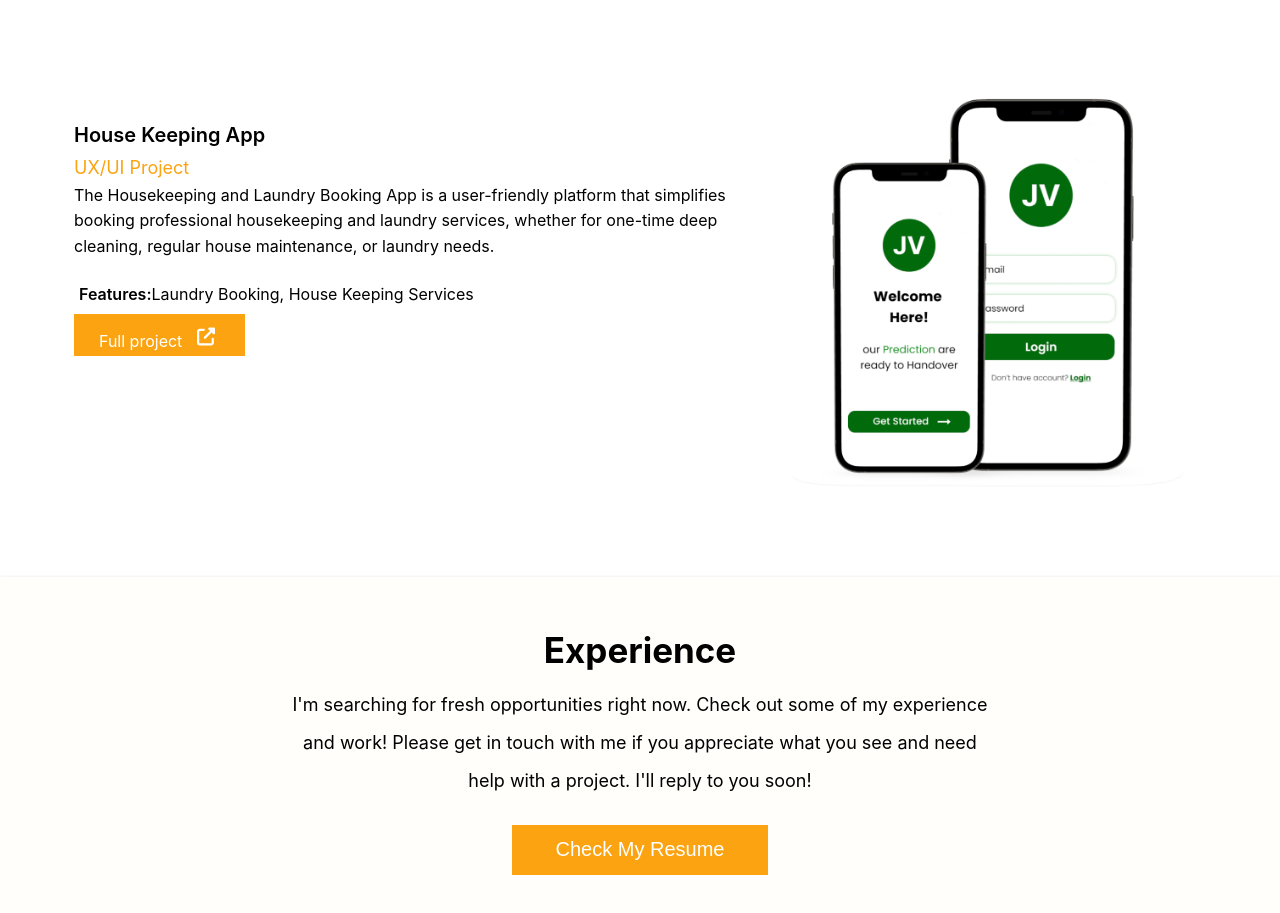
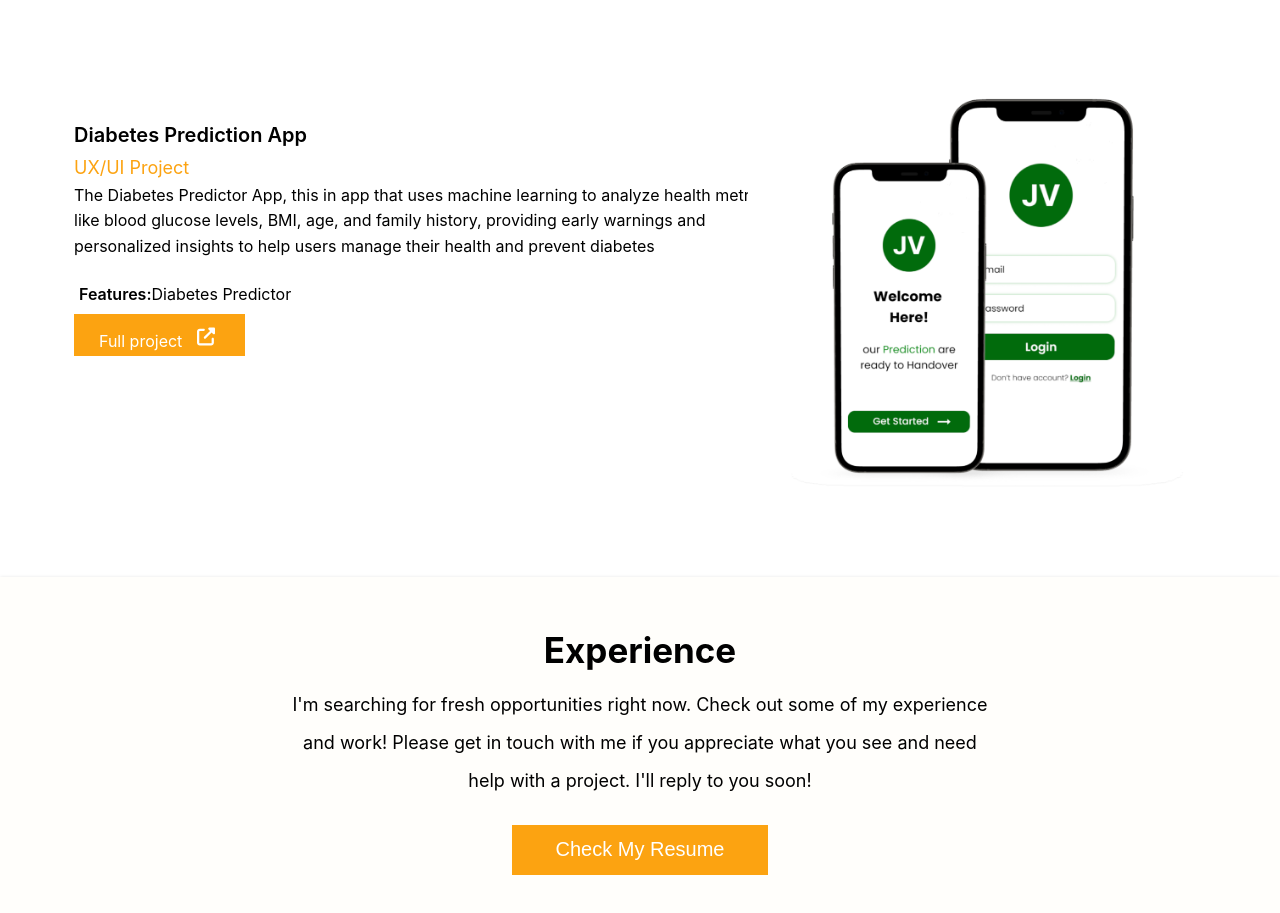
Before and after one commit to m-vanessa12/My-Portfolio, a React (Create React App) app: page / in a window 1280 px wide. Shown: the part 2580-3493 px from the top of the page. Built offline with nearby package versions, Linux system fonts and the light colour scheme.

Commit message:
working on project feature

```diff
--- a/src/projects/MyWork.js
+++ b/src/projects/MyWork.js
@@ -38,13 +38,14 @@ const Projects = () => {
             <div className="work-display">
 
                 <div className="work-description">
-                    <div className="project-titles">House Keeping App</div>
+                    <div className="project-titles">Diabetes Prediction App</div>
                     <div className="project-subtitle">UX/UI Project</div>
-                    <div className="description">The Housekeeping and Laundry Booking App is a user-friendly platform that simplifies booking professional
-                        housekeeping and laundry services, whether for one-time deep cleaning, regular house maintenance, or laundry needs.</div>
+                    <div className="description">The Diabetes Predictor App, this in app that uses machine learning to analyze health metrics
+                        like blood glucose levels, BMI, age, and family history, providing early warnings and personalized
+                        insights to help users manage their health and prevent diabetes</div>
                         <div className="features">
                             <span className='feature-title'>Features:</span>
-                            <span className='features-list'>Laundry Booking, House Keeping Services</span>
+                            <span className='features-list'>Diabetes Predictor</span>
                         </div>
                     <div className="moree">
                         <a href="https://www.figma.com/design/JIPhgo8UnCWpUhNlJAwTWp/House-Keeping-Application?node-id=0-1&t=A6XpDzmiNMEfbFJl-0" target='_blank'>
```
